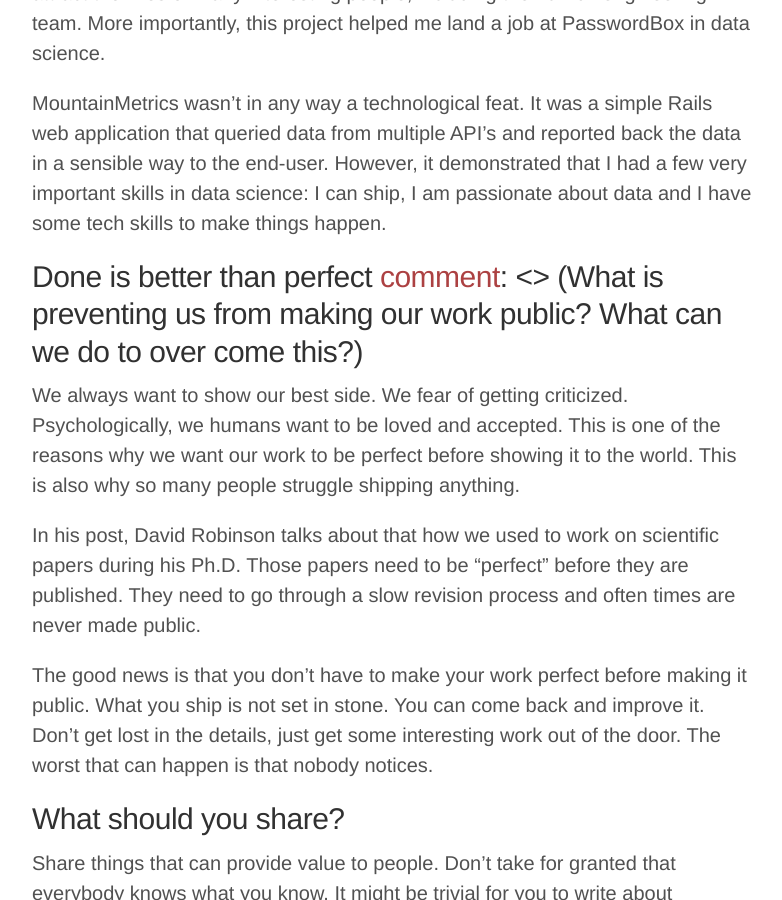
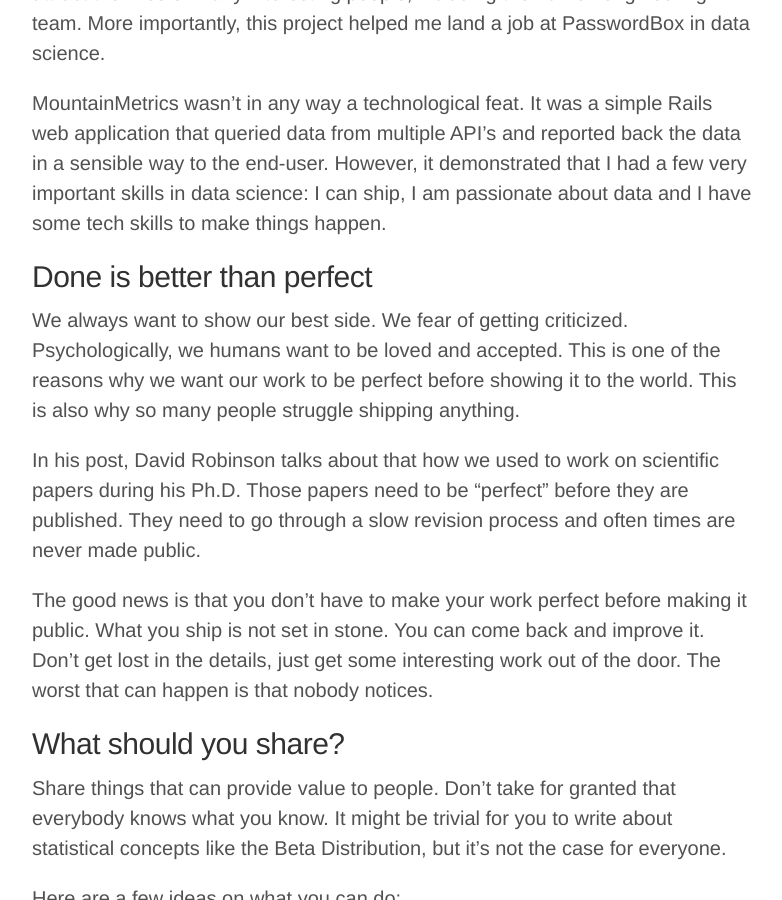
Before and after one commit to nickhould/nickhould.github.io, a Jekyll site: the page built from _posts/2016-08-12-getting-your-first-job-in-data-science.md, in a window 1280 px wide and 900 px high, scrolled down 1182 px. Shown: the whole window, without its empty margins (248-1030 px from the left). Built offline with Jekyll 4.4.1, drawn with Linux system fonts in a browser that asks for light colours; nearby versions of some CDN libraries; a script that is not in the unit is left out; comment, search, counter and statistics services are not loaded.

Commit message:
Fix typos

```diff
--- a/_posts/2016-08-12-getting-your-first-job-in-data-science.md
+++ b/_posts/2016-08-12-getting-your-first-job-in-data-science.md
@@ -19,13 +19,11 @@ At the Starter League, I met [Sam](http://solomon.io/) and [Enrique](http://enri
 
 At the end of the three months boot camp, we had a fully functional product and at least one user, the Chicago History Museum. We open sourced the code. Little did I know at the time, but the project would be featured in Hacker News and attract the likes of many interesting people, including the Tumblr engineering team. More importantly, this project helped me land a job at PasswordBox in data science.
 
-[comment]: <> (How did it help me land a job?)
 MountainMetrics wasn't in any way a technological feat. It was a simple Rails web application that queried data from multiple API's and reported back the data in a sensible way to the end-user. However, it demonstrated that I had a few very important skills in data science: I can ship, I am passionate about data and I have some tech skills to make things happen.
 
-## Done is better than perfect [comment]: <> (What is preventing us from making our work public? What can we do to over come this?)
+## Done is better than perfect
 We always want to show our best side. We fear of getting criticized. Psychologically, we humans want to be loved and accepted. This is one of the reasons why we want our work to be perfect before showing it to the world. This is also why so many people struggle shipping anything.
 
-[comment]: <> (Don't get caught up in the details)
 In his post, David Robinson talks about that how we used to work on scientific papers during his Ph.D. Those papers need to be "perfect" before they are published. They need to go through a slow revision process and often times are never made public.
 
 The good news is that you don't have to make your work perfect before making it public. What you ship is not set in stone. You can come back and improve it. Don't get lost in the details, just get some interesting work out of the door. The worst that can happen is that nobody notices.
@@ -49,11 +47,8 @@ If you are not willing to play the long game, stop now. There will always be som
 
 People that want to get into data science generally want to know all of the skills they should learn before getting a job. They spend an absurd amount of time discussing on forums the skills they should learn to get a job. I think that's a form of procrastination. Start applying what you know. Learn to extract value from data, no matter how you do it.
 
-[comment]: <> (Move horizontally and vertically)
-
 Whether you are transitioning from another career or you are just starting out, leverage your experiences. If you have worked as an accountant in the past, how can you use those skills to transition into data science? Perhaps there are startups out there that need a data analyst to understand the financials of their marketing acquisition channels. Over time, you can incorporate more advanced techniques to your work.
 
 There are many jobs that involve working with data to make better decisions. They are not labelled "data scientist" or "data analyst". Cast your net wide. The transition from being an accountant to a data scientist building predictive models is generally not done in a single step. You have to progress your way there. Find a way to progressively make that transition.
 
-[comment]: <> (Conclusion)
 As you progress in your career, making your work public will help you create new opportunities, meet new people and get external feedback on your work. Take a moment and think about the people you look up to in data science. They most likely have one thing in common: they created public artifacts.
```
